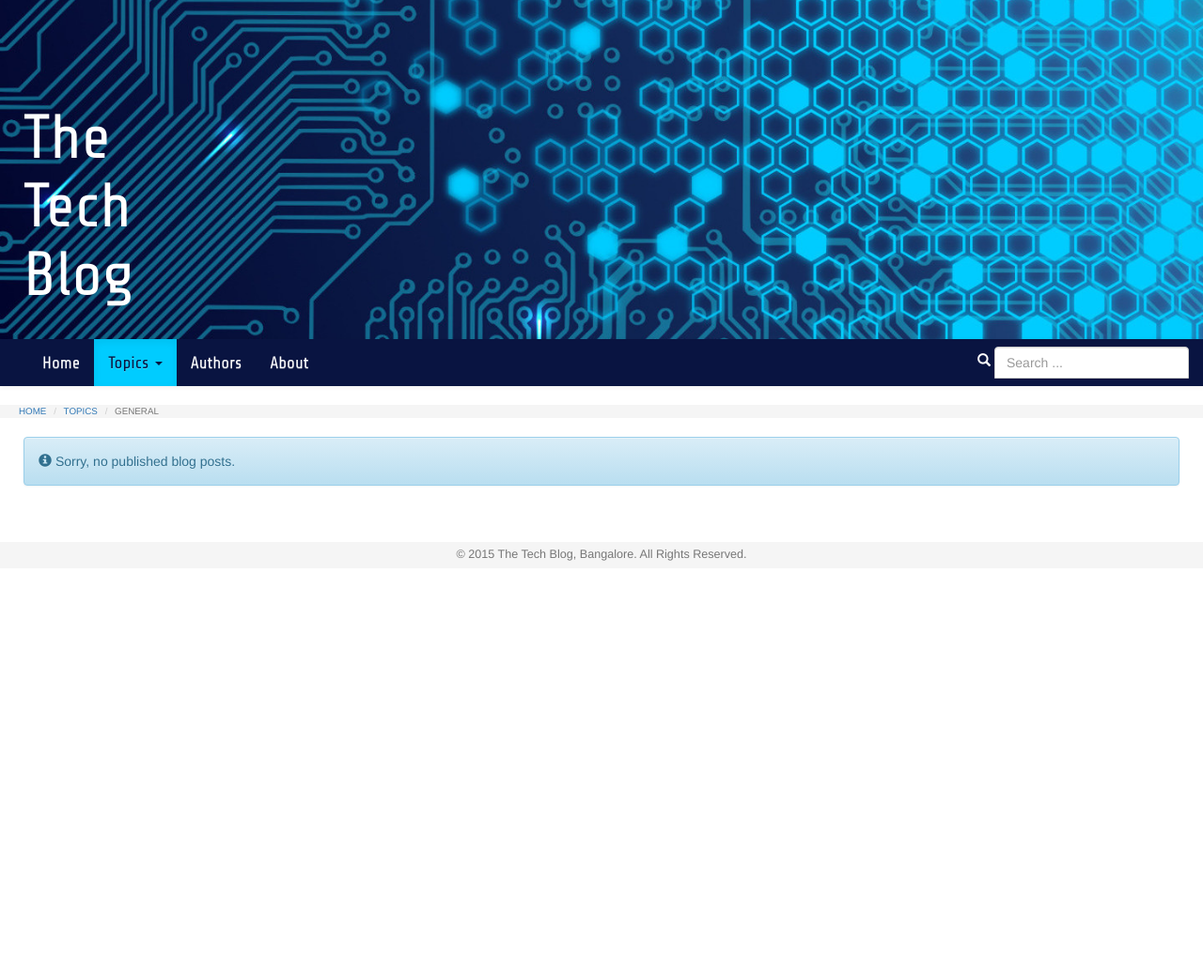
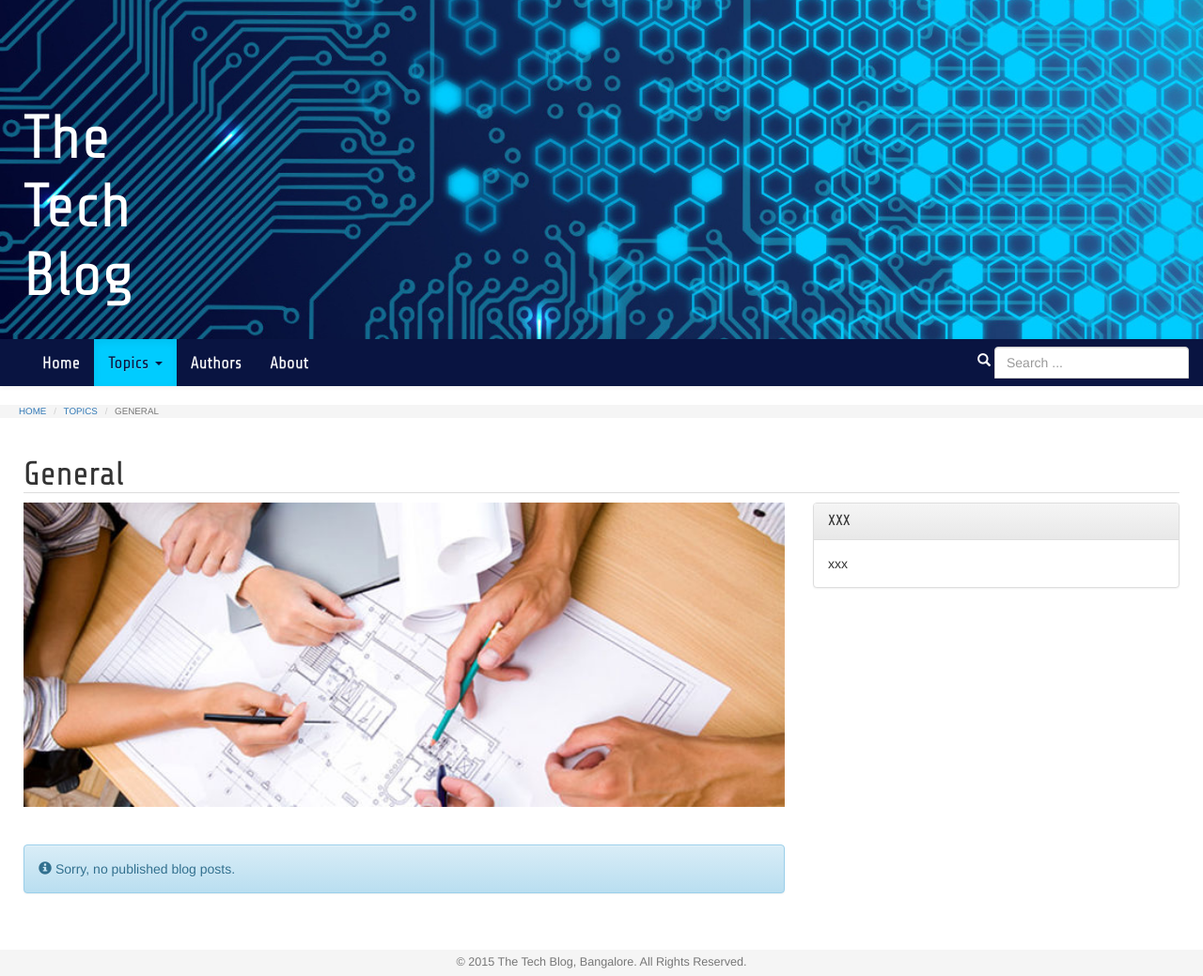
Before and after one commit to DevopediaOrg/django-basic, a Django app: page /topics/general in a window 1280 px wide. Shown: the part 45-1084 px from the top of the page at 94% size. Before the commit the page ends 642 px from the top, so only its background shows below. Run offline with Django 3.2, Linux system fonts and the light colour scheme; data that the repository does not hold is empty; some libraries are stand-ins or nearby versions.

Commit message:
Added category header images. Template post_list updated but not tested.

```diff
--- a/blog/static/css/blog.css
+++ b/blog/static/css/blog.css
@@ -41,8 +41,17 @@ h1, h2, h3, h4 {
     font-family: 'Share Tech';
 }
 
+h1.page-title {
+    border-bottom: 1px solid #DDD;
+}
+
 h2.subtitle {
     margin-top: 20px;
+    margin-bottom: 40px;
+}
+
+img.topic-img {
+    width: 100%;
     margin-bottom: 40px;
 }
 
--- a/blog/templates/about.html
+++ b/blog/templates/about.html
@@ -5,7 +5,7 @@
 {% block title %}{{ block.super }}: About{% endblock %}
 
 {% block content %}
-<h1>About Us</h1>
+<h1 class="page-title">About Us</h1>
 
 <div class="row">
   <div class="col-sm-8 col-md-8">
@@ -84,6 +84,4 @@
   </div>
 </div>
 
-
-
 {% endblock content %}
--- a/blog/templates/blog/post_list.html
+++ b/blog/templates/blog/post_list.html
@@ -1,8 +1,21 @@
 {% extends "blog/base.html" %}
+
+{% load staticfiles %}
 
 {% block title %}{{ block.super }}: Post List{% endblock %}
 
 {% block content %}
+    {% if curr_topic == None %}
+        <h1 class="page-title">Latest Posts</h1>
+    {% else %}
+        <h1 class="page-title">{{curr_topic}}</h1>
+    {% endif %}
+
+    <div class="row">
+      <div class="col-sm-8 col-md-8">
+          {% if curr_topic %}
+          <img class="topic-img" src="{% static 'images/categories' %}/{{curr_topic|slugify}}.jpg">
+          {% endif %}
           {% for post in posts %}
               <div class="panel {% cycle 'panel-warning' 'panel-success' 'panel-info' %}">
                   <div class="panel-heading">
@@ -33,4 +46,17 @@
                   Sorry, no published blog posts.
               </div>
           {% endfor %}
+      </div>
+      <div class="col-sm-4 col-md-4">
+        <div class="panel panel-default">
+          <div class="panel-heading">
+            <h3 class="panel-title">XXX</h3>
+          </div>
+          <div class="panel-body">
+          xxx
+          </div>
+        </div>
+      </div>
+    </div>
+
 {% endblock content %}
--- a/blog/views.py
+++ b/blog/views.py
@@ -32,15 +32,21 @@ class ListView(PublishedPostFilterMixin, generic.ListView):
             slugs = [slugify(x) for x in topics]
             tindex = slugs.index(path_items[-1])
             path_items[-1] = topics[tindex]
-        return path_items
+            curr_topic = topics[tindex]
+        else:
+            curr_topic = None
+        return path_items, curr_topic
 
     def get_context_data(self, **kwargs):
         topics = ['General', 'Aerospace', 'Agriculture', 'Automotive',
                   'Electrical & Electronics', 'Green Energy',
                   'IT & Computing', 'Medical', 'Telecommunications']
         context = super().get_context_data(**kwargs)
+        path_items, curr_topic = self.get_path_items(topics)
+        print(curr_topic)
         context.update({
-            'path_items': self.get_path_items(topics),
+            'path_items': path_items,
+            'curr_topic': curr_topic,
             'topics': [(x,'/topics/'+slugify(x)) for x in topics],
         })
         return context
```
Also changed, not shown: blog/static/images/categories/aerospace.jpg (added), blog/static/images/categories/agriculture.jpg (added), blog/static/images/categories/automotive.jpg (added), blog/static/images/categories/electrical-electronics.jpg (added), blog/static/images/categories/general.jpg (added), blog/static/images/categories/green-energy.jpg (added), blog/static/images/categories/it-computing.jpg (added), blog/static/images/categories/medical.jpg (added), blog/static/images/categories/telecommunications.jpg (added). Lines whose indentation alone changed are shown as unchanged.
